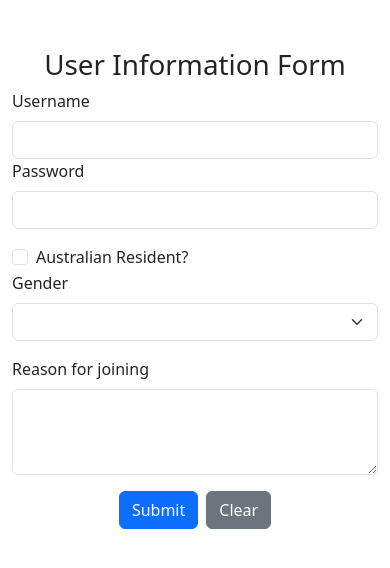
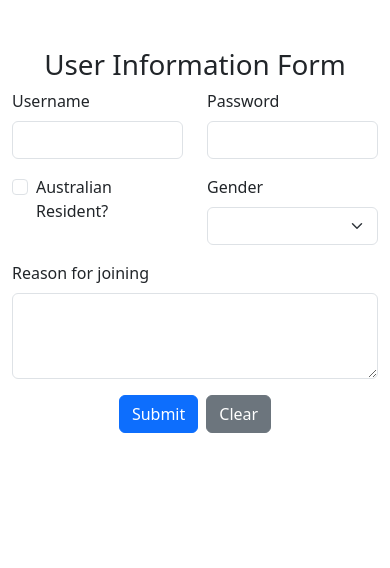
Before and after one commit to Ata0000000/efolio-5032, a Vue app: page / in a window 390 px wide. Shown: the top 568 px of the page. Built offline with nearby package versions, Linux system fonts and the light colour scheme.

Commit message:
use breakpoint

```diff
--- a/src/components/Form.vue
+++ b/src/components/Form.vue
@@ -84,15 +84,7 @@ import { ref } from 'vue';
       });
       clearForm();
   };
-  const clearForm = () => {
-    formData.value = {
-        username: '',
-        password: '',
-        isAustralian: false,
-        reason: '',
-        gender: ''
-    };
-};
+
 </script>
 
 <style scoped>
@@ -100,7 +92,15 @@ import { ref } from 'vue';
    border: 1px solid #ccc;
    border-radius: 10px;
    box-shadow: 0 2px 4px rgba(0, 0, 0, 0.1);
+   width:100%;
    }
+   @media (max-width: 767.98px) {
+    .col-md-6 {
+        flex: 0 0 auto;
+        width: 50%;
+    }
+}
+
    .card-header {
    background-color: #275FDA;
    color: white;
```
